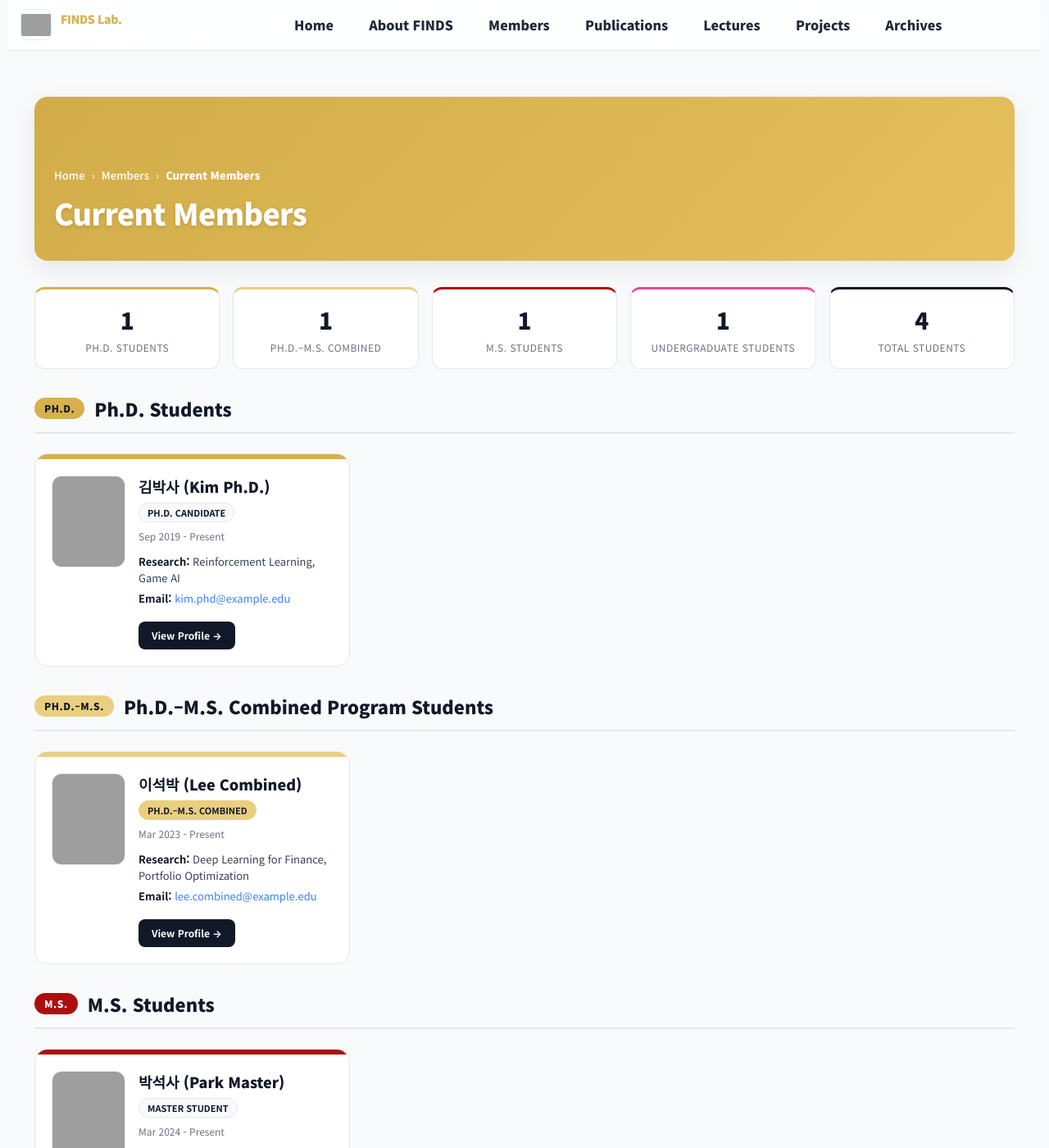
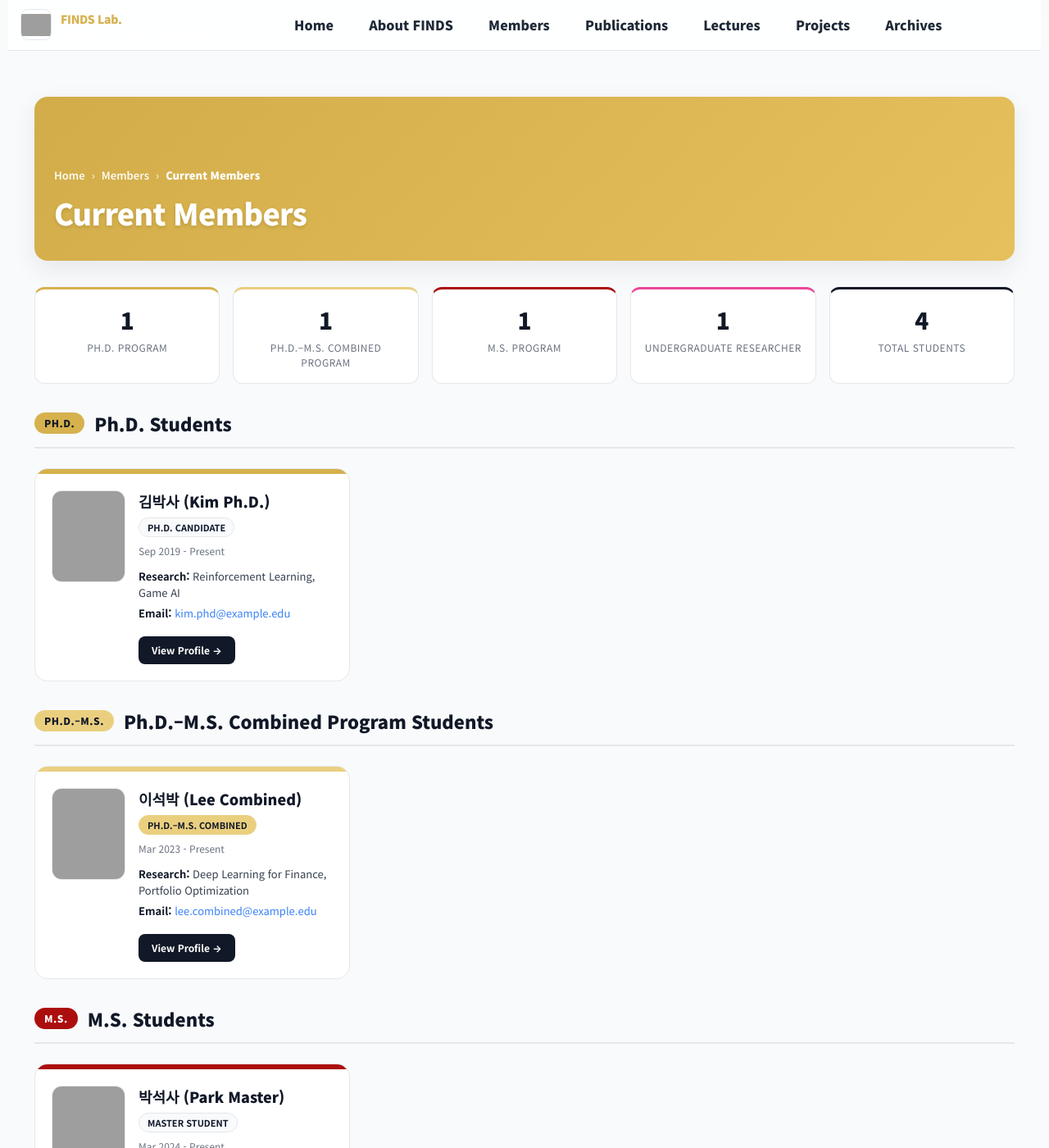
Before and after one commit to FinDS-Lab/site, a Jekyll site: the page built from members-current.html, in a window 1280 px wide and 1400 px high, cut to the strip 0-1400 px from the top of the window. Shown: the whole strip at 82% size. Built offline with Jekyll 4.4.1, drawn with Linux system fonts in a browser that asks for light colours; nearby versions of some CDN libraries; some of the changed text lies outside the part shown; grey boxes are pictures that could not be loaded.

Commit message:
Update members-current.html

```diff
--- a/members-current.html
+++ b/members-current.html
@@ -329,19 +329,19 @@ function generateDiamondNetwork() {
   <div class="stats-container">
     <div class="stat-card phd-stat">
       <div class="stat-number" id="phdCount">0</div>
-      <div class="stat-label">Ph.D. Students</div>
+      <div class="stat-label">Ph.D. Program</div>
     </div>
     <div class="stat-card combined-stat">
       <div class="stat-number" id="combinedCount">0</div>
-      <div class="stat-label">Ph.D.–M.S. Combined</div>
+      <div class="stat-label">Ph.D.–M.S. Combined Program</div>
     </div>
     <div class="stat-card ms-stat">
       <div class="stat-number" id="msCount">0</div>
-      <div class="stat-label">M.S. Students</div>
+      <div class="stat-label">M.S. Program</div>
     </div>
     <div class="stat-card undergrad-stat">
       <div class="stat-number" id="undergradCount">0</div>
-      <div class="stat-label">Undergraduate Students</div>
+      <div class="stat-label">Undergraduate Researcher</div>
     </div>
     <div class="stat-card total-stat">
       <div class="stat-number" id="totalCount">0</div>
@@ -464,7 +464,7 @@ function generateDiamondNetwork() {
   <div class="section-header">
     <h2 class="section-title">
       <span class="degree-badge-header undergrad">U.R.</span>
-      Undergraduate Students
+      Undergraduate Researchers
     </h2>
   </div>
 
```
